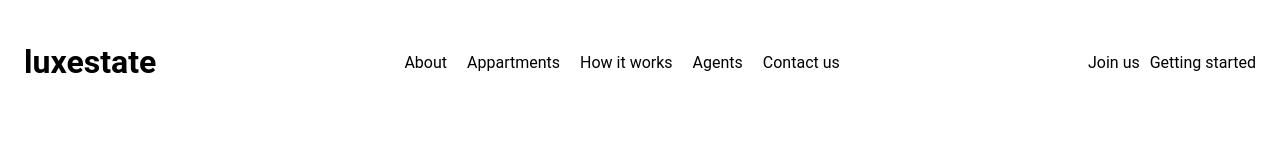
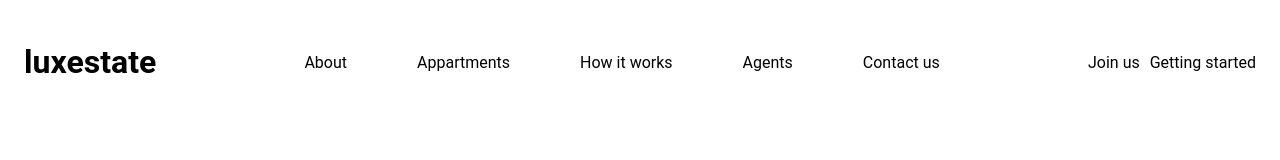
Before and after one commit to IronHedgehog/practice1, a plain HTML site: page index.html in a window 1280 px wide. Drawn offline with Linux system fonts and the light colour scheme.

Commit message:
Update style.css

```diff
--- a/style.css
+++ b/style.css
@@ -56,7 +56,7 @@ img {
 }
 
 .list--item:not(:last-child) {
-  margin-right: 20px;
+  margin-right: 70px;
 }
 
 .contacts-item:not(:last-child) {
```
